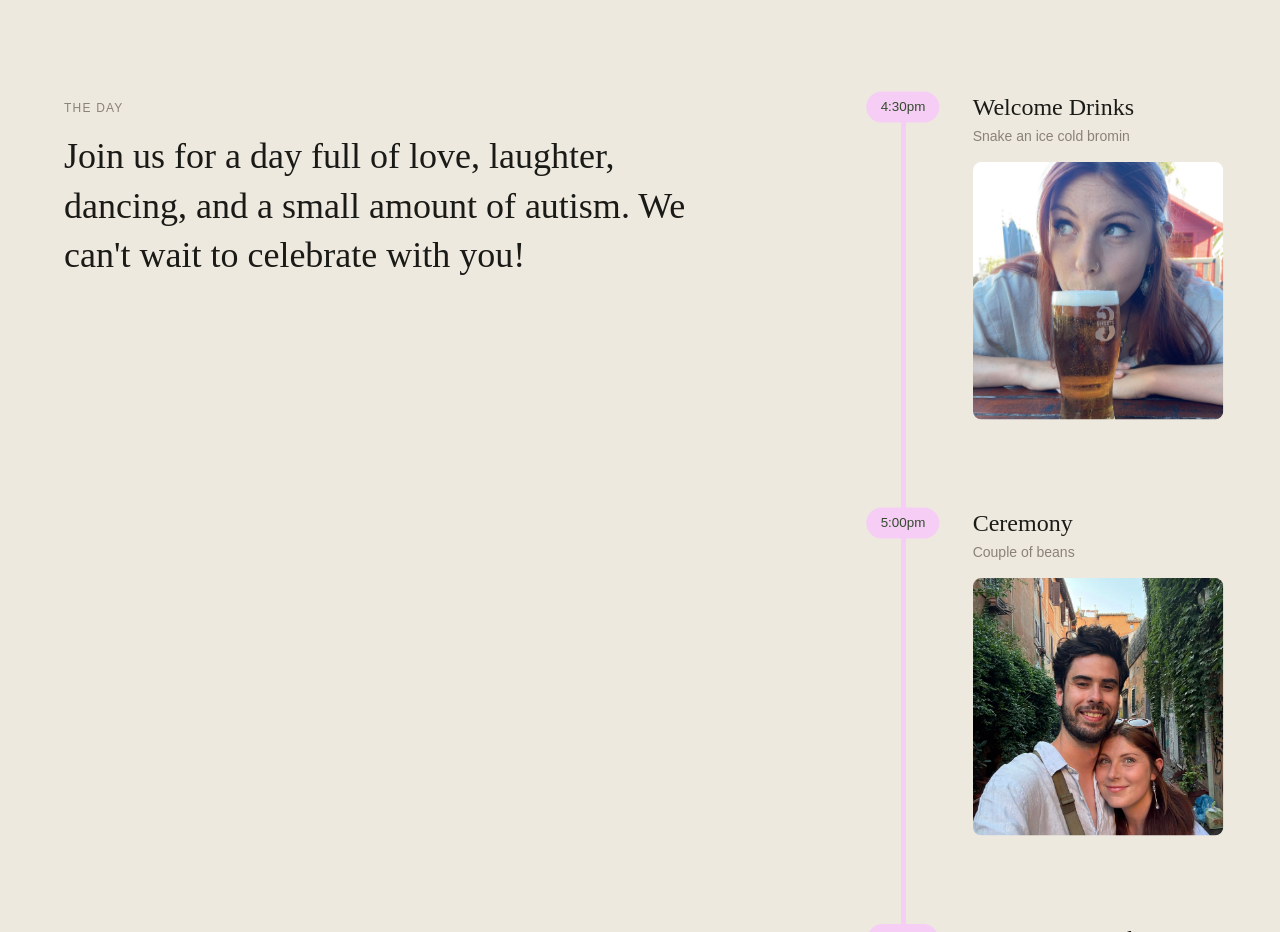
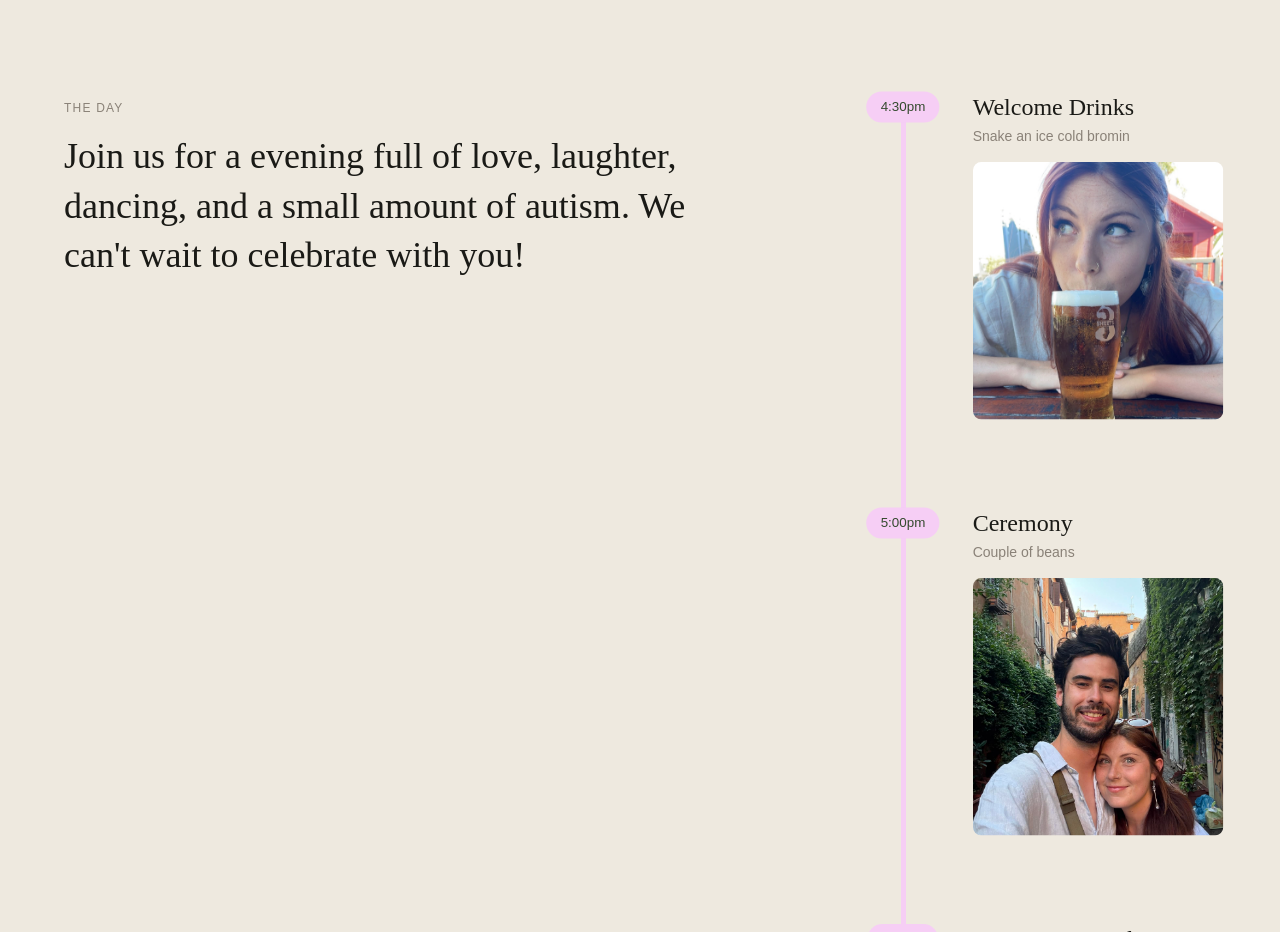
Before and after one commit to Jshaq1/Wedding-Invite, a React (Vite) app: page / in a window 1280 px wide. Shown: the part 1540-2472 px from the top of the page. Built offline with nearby package versions, Linux system fonts and the light colour scheme; no server answers; a web font is replaced by a local one.

Commit message:
changed wording

```diff
--- a/src/components/ScheduleSection.tsx
+++ b/src/components/ScheduleSection.tsx
@@ -167,7 +167,7 @@ export default function ScheduleSection() {
             className="text-2xl md:text-4xl leading-snug"
             style={{ fontFamily: "Clearface, serif", color: "#1a1a16" }}
           >
-            Join us for a day full of love, laughter, dancing, and a small
+            Join us for a evening full of love, laughter, dancing, and a small
             amount of autism. We can't wait to celebrate with you!
           </p>
         </div>
```
